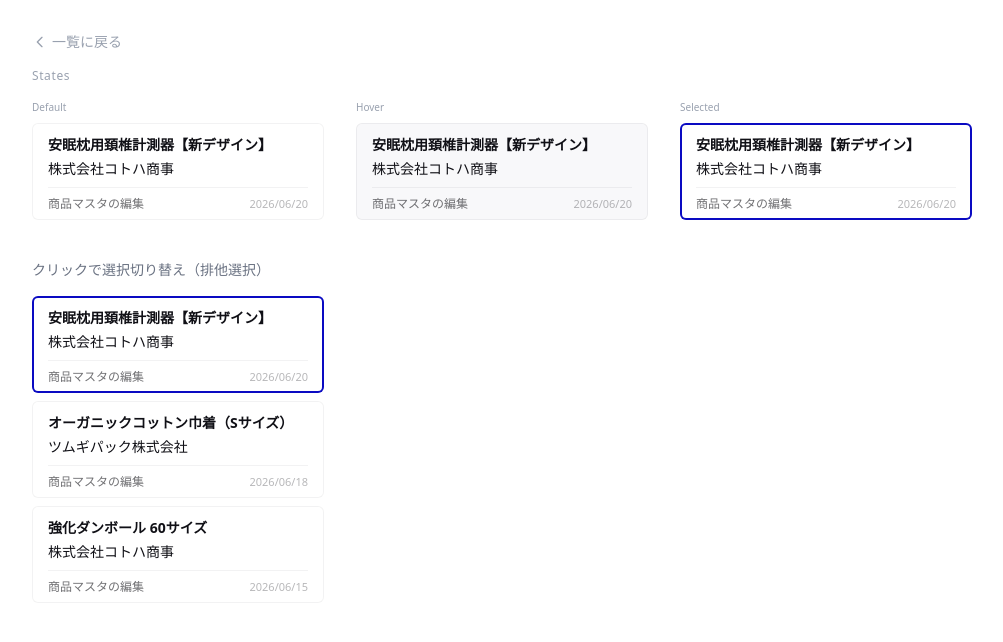
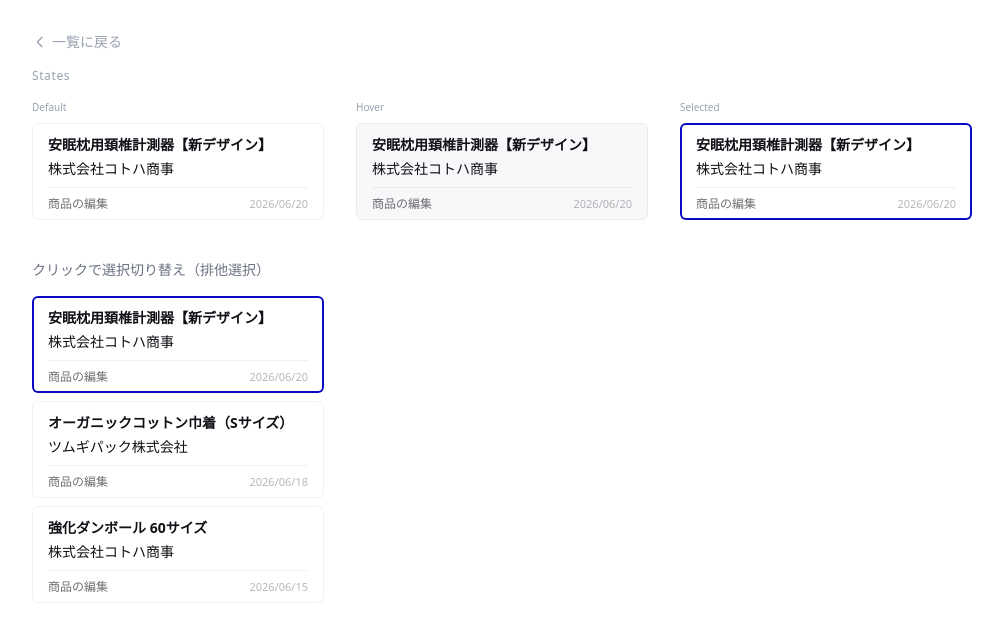
Before and after one commit to skrt/lube-catalog, a plain HTML site: page previews/task-card.html in a window 1280 px wide. Shown: the whole page, without its empty margins (0-1003 px from the left). Drawn offline with nearby package versions, Linux system fonts and the light colour scheme.

Commit message:
fix(task-card): 種別「商品マスタの編集」を「商品の編集」に（Figma 起点・M 依頼 2026-11-19・lube 側と同内容）
Co-Authored-By: Claude Fable 5.2 <noreply@anthropic.com>

```diff
--- a/previews/task-card.html
+++ b/previews/task-card.html
@@ -88,7 +88,7 @@
             </div>
             <div class="px-4"><div class="h-px bg-base-content/5"></div></div>
             <div class="flex items-center justify-between px-4 py-2">
-              <span class="text-xs text-base-content/60">商品マスタの編集</span>
+              <span class="text-xs text-base-content/60">商品の編集</span>
               <span class="text-2xs text-base-content/30">2026/06/20</span>
             </div>
           </div>
@@ -102,7 +102,7 @@
             </div>
             <div class="px-4"><div class="h-px bg-base-content/5"></div></div>
             <div class="flex items-center justify-between px-4 py-2">
-              <span class="text-xs text-base-content/60">商品マスタの編集</span>
+              <span class="text-xs text-base-content/60">商品の編集</span>
               <span class="text-2xs text-base-content/30">2026/06/20</span>
             </div>
           </div>
@@ -116,7 +116,7 @@
             </div>
             <div class="px-4"><div class="h-px bg-base-content/5"></div></div>
             <div class="flex items-center justify-between px-4 py-2">
-              <span class="text-xs text-base-content/60">商品マスタの編集</span>
+              <span class="text-xs text-base-content/60">商品の編集</span>
               <span class="text-2xs text-base-content/30">2026/06/20</span>
             </div>
           </div>
@@ -126,9 +126,9 @@
 
     <!-- Demo -->
     <div id="demo-section" x-data="{ selected: 0, cards: [
-      { title: '安眠枕用頚椎計測器【新デザイン】', company: '株式会社コトハ商事', type: '商品マスタの編集', date: '2026/06/20' },
-      { title: 'オーガニックコットン巾着（Sサイズ）', company: 'ツムギパック株式会社', type: '商品マスタの編集', date: '2026/06/18' },
-      { title: '強化ダンボール 60サイズ', company: '株式会社コトハ商事', type: '商品マスタの編集', date: '2026/06/15' }
+      { title: '安眠枕用頚椎計測器【新デザイン】', company: '株式会社コトハ商事', type: '商品の編集', date: '2026/06/20' },
+      { title: 'オーガニックコットン巾着（Sサイズ）', company: 'ツムギパック株式会社', type: '商品の編集', date: '2026/06/18' },
+      { title: '強化ダンボール 60サイズ', company: '株式会社コトハ商事', type: '商品の編集', date: '2026/06/15' }
     ] }">
       <p class="text-sm text-gray-500 mb-4">クリックで選択切り替え（排他選択）</p>
       <div class="flex flex-col gap-2 w-73">
```
